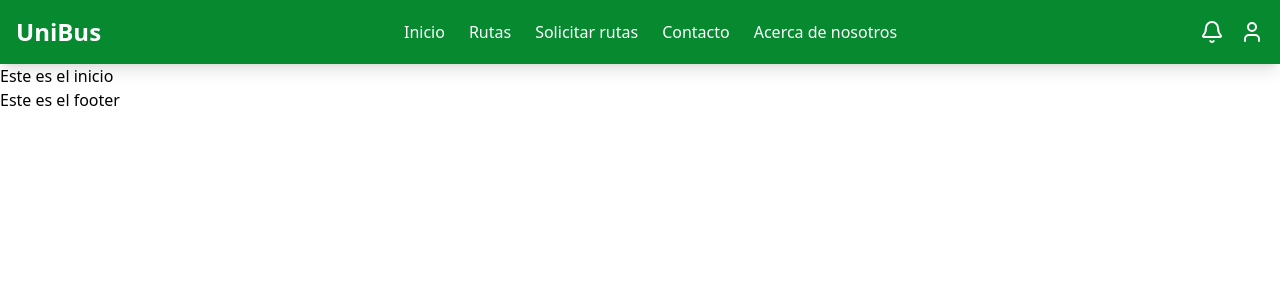
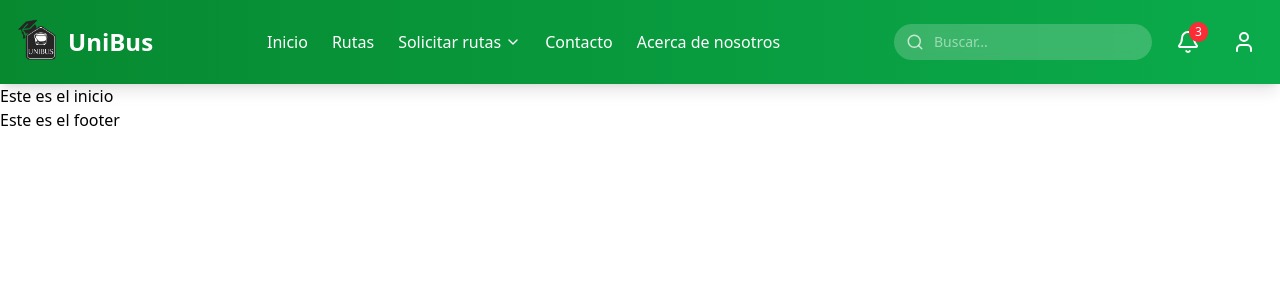
Before and after one commit to somilsdiaz/DrivUp, a React (Vite) app: page / in a window 1280 px wide. Shown: the top 300 px of the page. Built offline with nearby package versions, Linux system fonts and the light colour scheme.

Commit message:
feat(HU001): Se añadio menu desplazable en el elemento de 'solicitar ruta', se añadio el icono de la pagina y tambien un search que luego se le dará funcionalidad

```diff
--- a/src/components/header.tsx
+++ b/src/components/header.tsx
@@ -1,40 +1,69 @@
-import { Bell, Menu, User } from "lucide-react";
+import { Bell, Menu, User, ChevronDown, Search } from "lucide-react";
 import { Link } from "react-router-dom";
 
 export default function Header() {
     return (
-        <header className="bg-[#078930] text-white p-4 shadow-lg">
+        <header className="bg-gradient-to-r from-[#078930] to-[#0AAB4B] text-white p-4 shadow-lg sticky top-0 z-50">
             <div className="container mx-auto flex justify-between items-center">
+
+                {/* Logo y nombre de la pagina */}
                 <div className="flex items-center space-x-4">
-                    <button className="lg:hidden">
+                    <button className="lg:hidden p-2 rounded-lg hover:bg-[#0AAB4B] transition-colors">
                         <Menu size={24} />
                     </button>
-                    <Link to="/" className="text-2xl font-bold">
-                        UniBus
+                    <Link to="/" className="text-2xl font-bold flex items-center space-x-2">
+                        <img src="./src/assets/unibus-high-resolution-logo-grayscale-transparent.png" alt="UniBus Logo" className="h-11 w-10 mb-2 mr-3" />
+                        <span>UniBus</span>
                     </Link>
                 </div>
-                <nav className="hidden lg:flex space-x-6">
-                    <Link to="/" className="hover:text-[#FCD116] transition-colors">
+
+                {/*Elementos del header*/}
+                <nav className="hidden lg:flex space-x-6 items-center">
+                    <Link to="/" className="hover:text-[#FCD116] transition-colors font-medium">
                         Inicio
                     </Link>
-                    <Link to="/rutas" className="hover:text-[#FCD116] transition-colors">
+                    <Link to="/rutas" className="hover:text-[#FCD116] transition-colors font-medium">
                         Rutas
                     </Link>
-                    <Link to="/solicitar-mi-ruta" className="hover:text-[#FCD116] transition-colors">
-                        Solicitar rutas
-                    </Link>
-                    <Link to="/contacto" className="hover:text-[#FCD116] transition-colors">
+                    <div className="relative group">
+                        <button className="flex items-center space-x-1 hover:text-[#FCD116] transition-colors font-medium">
+                            <span>Solicitar rutas</span>
+                            <ChevronDown size={16} />
+                        </button>
+                        <div className="absolute hidden group-hover:block bg-white text-[#078930] rounded-lg shadow-lg mt-2 py-2 w-48">
+                            <Link to="/solicitar-mi-ruta" className="block px-4 py-2 hover:bg-[#F0F0F0]">
+                                Nueva Ruta
+                            </Link>
+                            <Link to="/mis-solicitudes" className="block px-4 py-2 hover:bg-[#F0F0F0]">
+                                Mis Solicitudes
+                            </Link>
+                        </div>
+                    </div>
+                    <Link to="/contacto" className="hover:text-[#FCD116] transition-colors font-medium">
                         Contacto
                     </Link>
-                    <Link to="/acerca-de" className="hover:text-[#FCD116] transition-colors">
+                    <Link to="/acerca-de" className="hover:text-[#FCD116] transition-colors font-medium">
                         Acerca de nosotros
                     </Link>
                 </nav>
+
+                {/*botones de acceso*/}
                 <div className="flex items-center space-x-4">
-                    <button className="hover:text-[#FCD116] transition-colors">
+                    <div className="relative hidden lg:block">
+                        <input
+                            type="text"
+                            placeholder="Buscar..."
+                            className="bg-white/20 backdrop-blur-sm rounded-full pl-10 pr-4 py-2 text-sm focus:outline-none focus:ring-2 focus:ring-[#FCD116]"
+                        />
+                        <Search size={18} className="absolute left-3 top-1/2 transform -translate-y-1/2 text-white/70" />
+                    </div>
+                    <button className="p-2 rounded-lg hover:bg-[#0AAB4B] transition-colors relative">
                         <Bell size={24} />
+                        <span className="absolute top-0 right-0 bg-red-500 text-white text-xs rounded-full px-1.5 py-0.5">
+                            3
+                        </span>
                     </button>
-                    <button className="hover:text-[#FCD116] transition-colors">
+                    <button className="p-2 rounded-lg hover:bg-[#0AAB4B] transition-colors">
                         <User size={24} />
                     </button>
                 </div>
```
